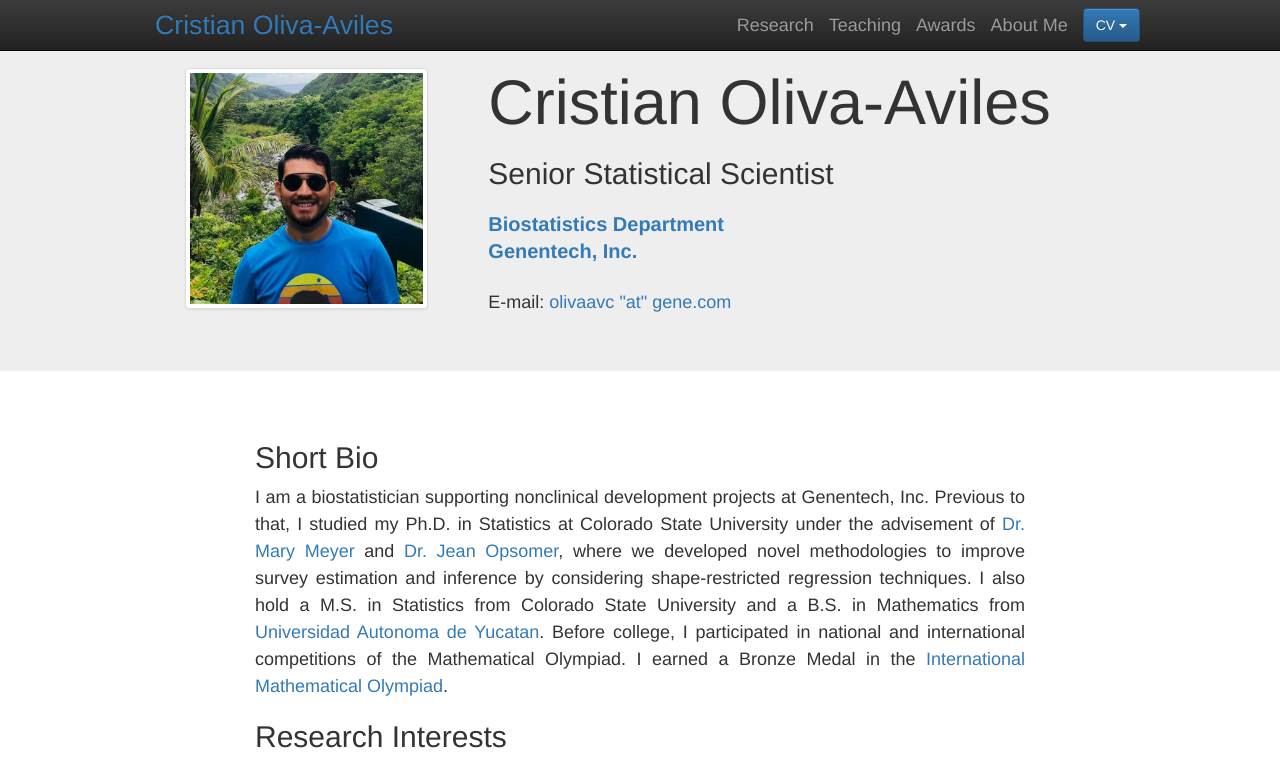
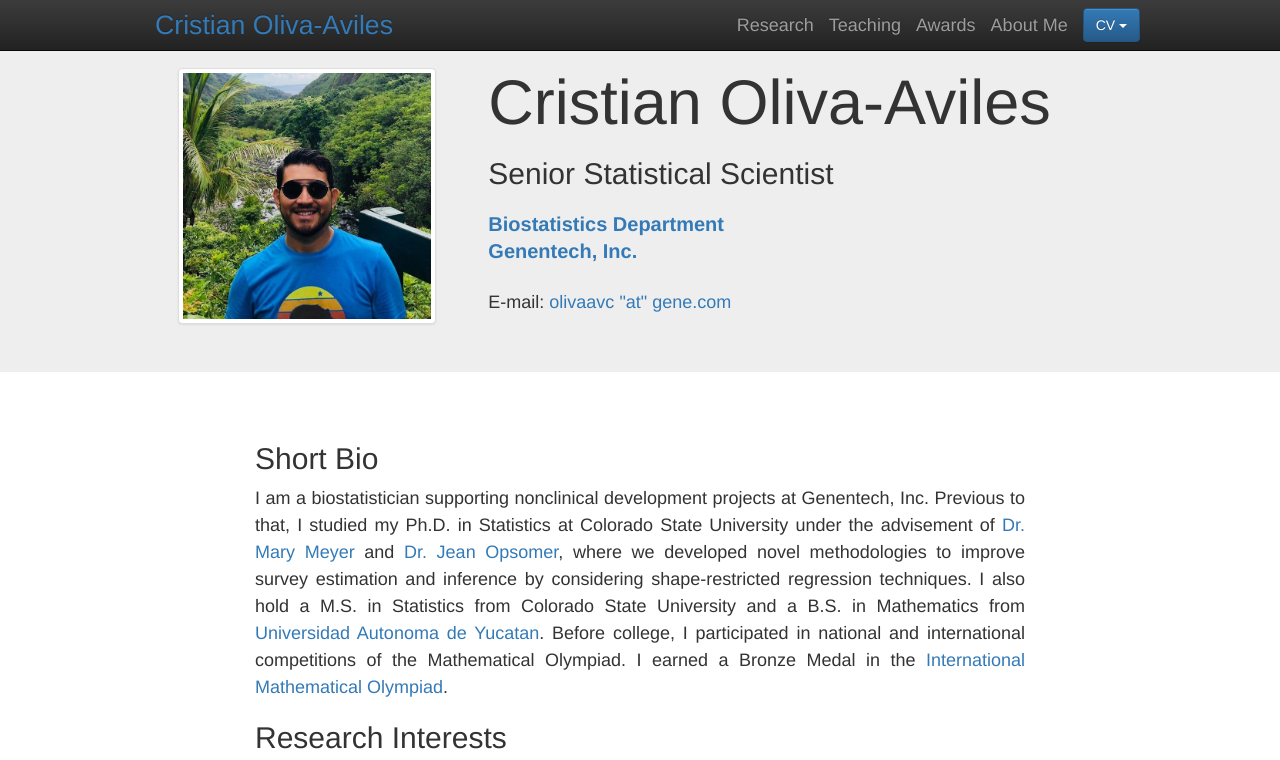
Before and after one commit to cristianoliva88/website, a plain HTML site: page index.html in a window 1280 px wide. Shown: the top 760 px of the page. Drawn offline with nearby package versions, Linux system fonts and the light colour scheme.

Commit message:
Update pic size

```diff
--- a/index.html
+++ b/index.html
@@ -65,7 +65,7 @@
 		<div class="row">
 			<div class="col-lg-4">
 			<br>
-			<img width="80%" src="images/cristian.jpeg" class="img-responsive center-block img-thumbnail" alt="cristian_pic">
+			<img width="85%" src="images/cristian.jpeg" class="img-responsive center-block img-thumbnail" alt="cristian_pic">
 			</div>
 
 			<div  class="col-lg-8">
```
